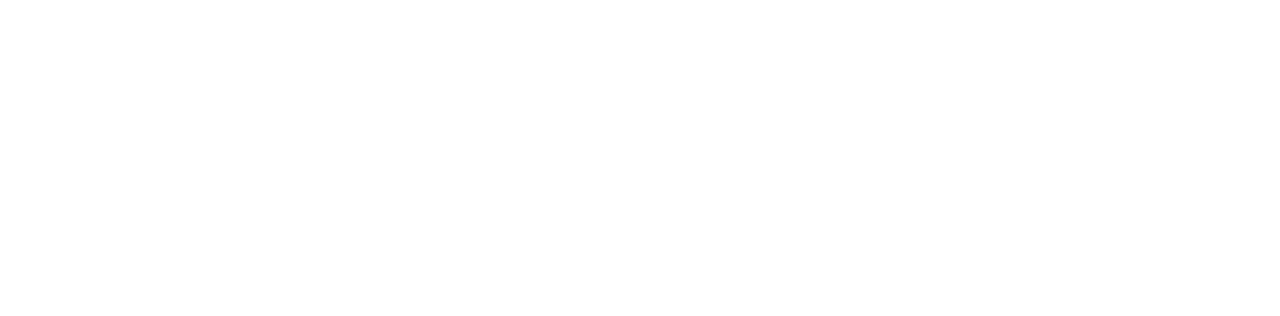
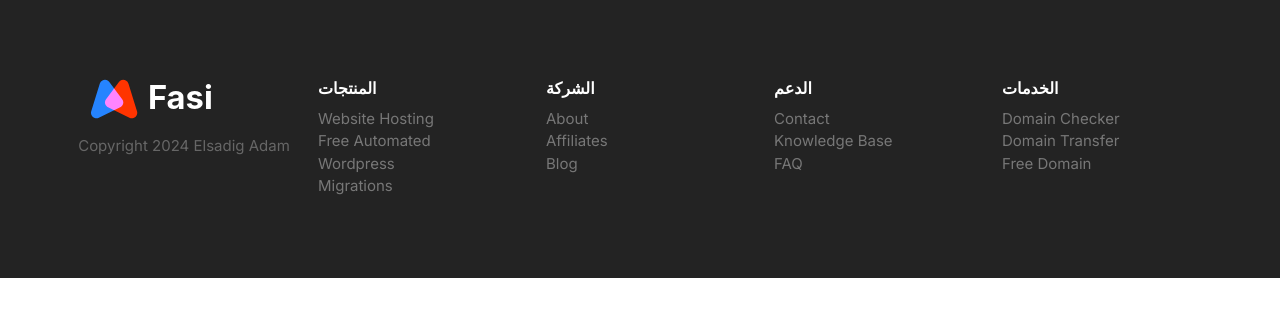
Before and after one commit to sadigwork/fasi-web, a plain HTML site: page index.html in a window 1280 px wide. Drawn offline with Linux system fonts and the light colour scheme.

Commit message:
Build footer block components.

```diff
--- a/index.html
+++ b/index.html
@@ -14,6 +14,75 @@
     <title>FASI's KITCHENS</title>
   </head>
   <body>
+    <footer class="block block--dark footer">
+      <div class="container grid footer__sections">
+        <section class="collapsible collapsible--expanded footer__section">
+          <header class="collapsible__header">
+            <h2 class="collapsible__heading footer__heading">المنتجات</h2>
+            <svg class="icon icon--white collapsible__chevron">
+              <use xlink:href="images/sprite.svg#chevron"></use>
+            </svg>
+          </header>
+          <div class="collapsible__content">
+            <ul class="list">
+              <li><a href="#">Website Hosting</a></li>
+              <li><a href="#">Free Automated Wordpress</a></li>
+              <li><a href="#">Migrations</a></li>
+            </ul>
+          </div>
+        </section>
+        <section class="collapsible footer__section">
+          <header class="collapsible__header">
+            <h2 class="collapsible__heading footer__heading">الشركة</h2>
+            <svg class="icon icon--white collapsible__chevron">
+              <use xlink:href="images/sprite.svg#chevron"></use>
+            </svg>
+          </header>
+          <div class="collapsible__content">
+            <ul class="list">
+              <li><a href="#">About</a></li>
+              <li><a href="#">Affiliates</a></li>
+              <li><a href="#">Blog</a></li>
+            </ul>
+          </div>
+        </section>
+        <section class="collapsible footer__section">
+          <header class="collapsible__header">
+            <h2 class="collapsible__heading footer__heading">الدعم</h2>
+            <svg class="icon icon--white collapsible__chevron">
+              <use xlink:href="images/sprite.svg#chevron"></use>
+            </svg>
+          </header>
+          <div class="collapsible__content">
+            <ul class="list">
+              <li><a href="#">Contact</a></li>
+              <li><a href="#">Knowledge Base</a></li>
+              <li><a href="#">FAQ</a></li>
+            </ul>
+          </div>
+        </section>
+        <section class="collapsible footer__section">
+          <header class="collapsible__header">
+            <h2 class="collapsible__heading footer__heading">الخدمات</h2>
+            <svg class="icon icon--white collapsible__chevron">
+              <use xlink:href="images/sprite.svg#chevron"></use>
+            </svg>
+          </header>
+          <div class="collapsible__content">
+            <ul class="list">
+              <li><a href="#">Domain Checker</a></li>
+              <li><a href="#">Domain Transfer</a></li>
+              <li><a href="#">Free Domain</a></li>
+            </ul>
+          </div>
+        </section>
+        <section class="footer__brand">
+          <img src="images/logo-f.svg" alt="" />
+          <p class="footer__copyright">Copyright 2024 Elsadig Adam</p>
+        </section>
+      </div>
+    </footer>
+
     <script src="js/main.js"></script>
   </body>
 </html>
```
Also changed, not shown: components/block-feature.html (renamed from components/feature-block.html), components/block-footer.html (added), components/block-plan.html (renamed from components/plan-block.html), images/logo-f.svg (added).
